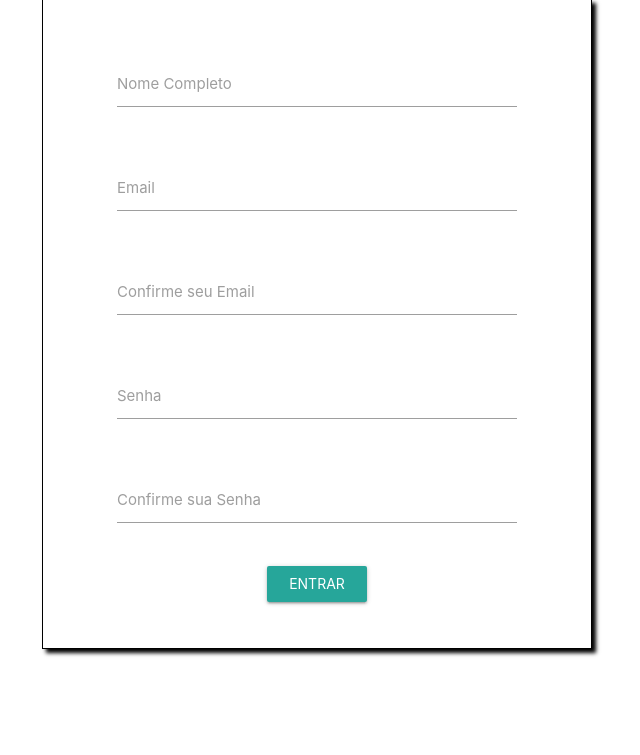
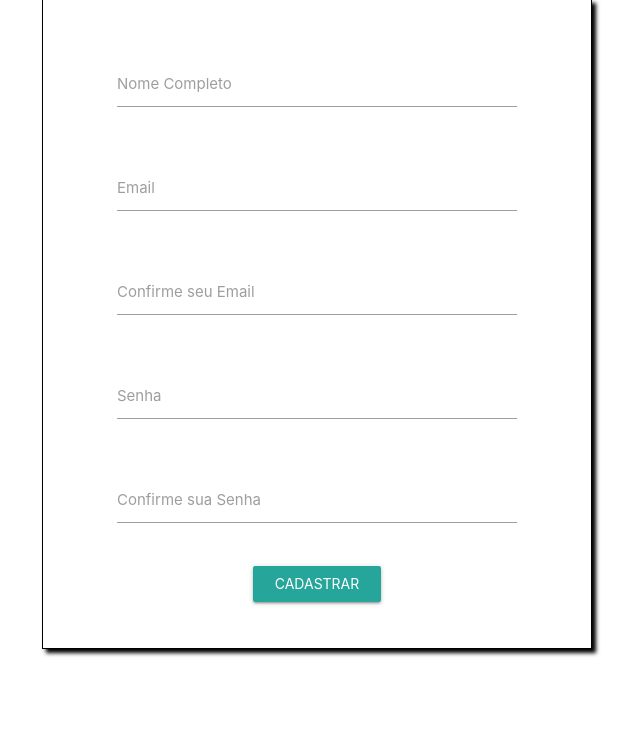
Before and after one commit to JonissonGomes/MoviesMakers-, a PHP site: page /php/cadastro.php in a window 1280 px wide. Shown: the part 213-968 px from the top of the page, without its empty margins (323-963 px from the left). Run offline with PHP 8.4, Linux system fonts and the light colour scheme.

Commit message:
GH-2 Alterando nome do botão de submissão de ENTRAR para CADASTRAR

```diff
--- a/php/cadastro.php
+++ b/php/cadastro.php
@@ -84,7 +84,7 @@
 
 	<div class="center-align">
       <button class="waves-effect waves-light btn">
-      <input style="border: none; background: none; color: white;" class="left-align" type="submit" value="Entrar"></button>
+      <input style="border: none; background: none; color: white;" class="left-align" type="submit" value="Cadastrar"></button>
       <!-- <a href="recuperar.php"><button style="font-size: 11px;" class="btn-flat disabled"> Esqueci minha senha </button></a> -->
     </div>
 
```
